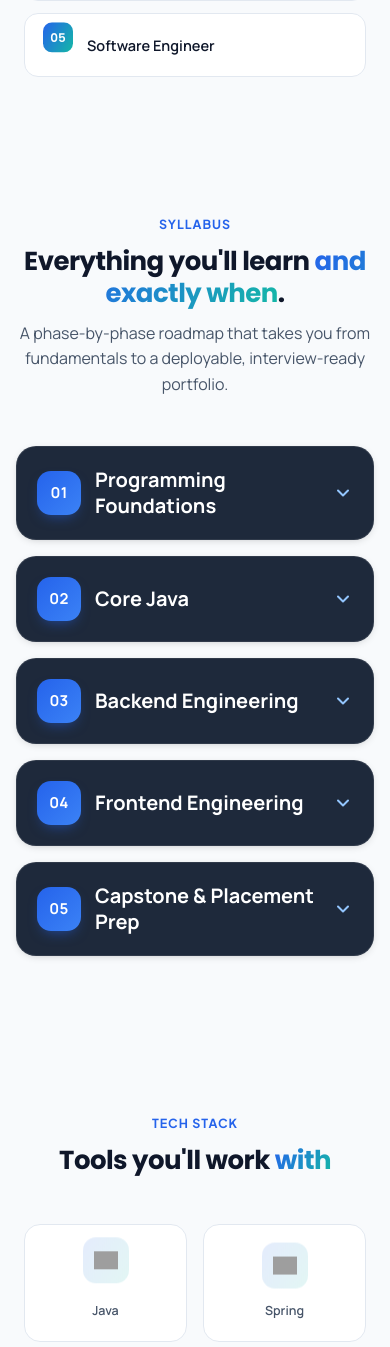
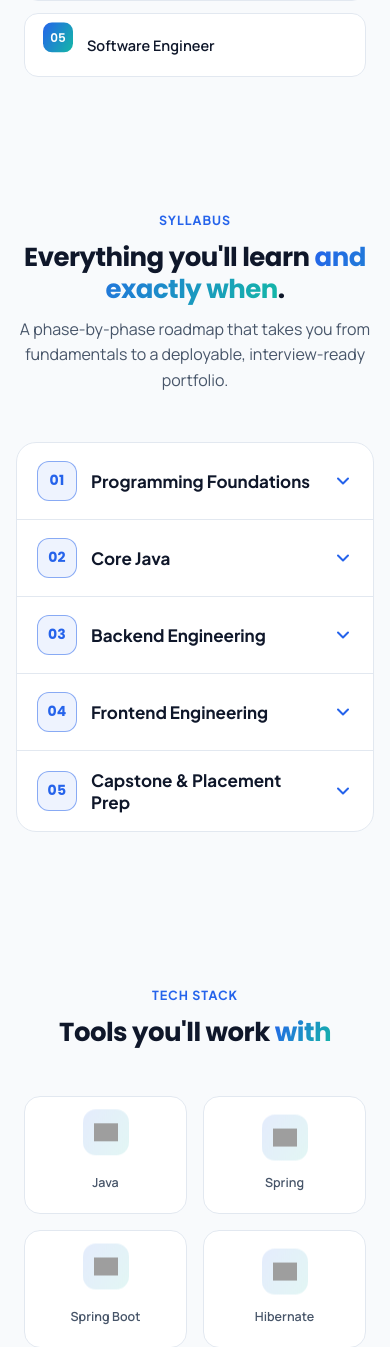
Before and after one commit to gurudinfo-connect/Go.Varlin, a Django app: page /course-details/ in a window 390 px wide. Shown: the part 3489-4836 px from the top of the page. Run offline with Django 5.2, Linux system fonts and the light colour scheme; some libraries are stand-ins or nearby versions; grey boxes are pictures that could not be loaded.

Commit message:
Improve mobile mobile syllabus accortion and course details

```diff
--- a/Go_varlin/Go_varlin_app/static/css/mobile-syllabus-accordion.css
+++ b/Go_varlin/Go_varlin_app/static/css/mobile-syllabus-accordion.css
@@ -22,7 +25,7 @@
   }
 
   .cdet-timeline{
-    padding:44px 16px 64px;
+    padding:40px 16px 60px;
   }
 
   /* ---- New accordion shell ---- */
@@ -32,25 +35,23 @@
     max-width:100%;
     margin:0 auto;
     box-sizing:border-box;
+    background:var(--card);
+    border:1px solid var(--border);
+    border-radius:20px;
+    overflow:hidden;
   }
 
   .acc-item{
-    background:#1E293B;
-    border:1px solid rgba(255,255,255,.08);
-    border-radius:20px;
-    padding:20px;
-    margin-bottom:16px;
-    width:100%;
-    box-sizing:border-box;
-    box-shadow:0 2px 10px -4px rgba(0,0,0,.3);
-    transition:box-shadow .3s ease, border-color .3s ease;
-    overflow:hidden;
+    position:relative;
+    border-bottom:1px solid var(--border);
+    transition:background .3s ease, box-shadow .3s ease;
   }
-  .acc-item:last-child{ margin-bottom:0; }
+  .acc-item:last-child{ border-bottom:none; }
 
   .acc-item.open{
-    box-shadow:0 18px 38px -12px rgba(37,99,235,.4);
-    border-color:rgba(96,165,250,.35);
+    background:linear-gradient(180deg, rgba(37,99,235,.10), rgba(37,99,235,.02));
+    box-shadow:inset 0 0 0 1px rgba(37,99,235,.35);
+    border-bottom-color:transparent;
   }
 
   /* ---- Header row ---- */
@@ -61,7 +62,7 @@
     gap:14px;
     background:none;
     border:none;
-    padding:0;
+    padding:18px 20px;
     margin:0;
     cursor:pointer;
     text-align:left;
@@ -73,33 +74,42 @@
 
   .acc-number{
     flex:none;
-    width:44px;
-    height:44px;
-    border-radius:14px;
-    background:linear-gradient(135deg,#2563EB,#3B82F6);
-    color:#fff;
+    width:40px;
+    height:40px;
+    border-radius:12px;
     display:flex;
     align-items:center;
     justify-content:center;
+    font-family:var(--font-display);
     font-weight:700;
-    font-size:15px;
+    font-size:14px;
     letter-spacing:.02em;
-    box-shadow:0 6px 14px -6px rgba(37,99,235,.65);
+    background:rgba(37,99,235,.08);
+    border:1.5px solid rgba(37,99,235,.5);
+    color:var(--secondary);
+    transition:background .3s ease, border-color .3s ease, box-shadow .3s ease, color .3s ease;
+  }
+  .acc-item.open .acc-number{
+    background:var(--grad);
+    border-color:transparent;
+    color:#fff;
+    box-shadow:0 6px 16px -6px rgba(37,99,235,.6);
   }
 
   .acc-title{
     flex:1 1 auto;
     min-width:0;
-    font-size:20px;
+    font-family:var(--font-heading);
+    font-size:17px;
     font-weight:700;
     line-height:1.3;
-    color:#fff;
+    color:var(--text);
     word-break:break-word;
   }
 
   .acc-chevron{
     flex:none;
-    color:#93C5FD;
+    color:var(--secondary);
     stroke:currentColor;
     fill:none;
     stroke-width:2.4;
--- a/Go_varlin/Go_varlin_app/static/js/course-details.js
+++ b/Go_varlin/Go_varlin_app/static/js/course-details.js
@@ -260,7 +260,7 @@ document.addEventListener('DOMContentLoaded', () => {
             <ul class="acc-topics">
               ${mod.topics.map(t => `
                 <li>
-                  <svg class="acc-check" viewBox="0 0 24 24" width="14" height="14"><path d="M20 6L9 17l-5-5"/></svg>
+                  <svg class="acc-check" viewBox="0 0 24 24" width="16" height="16"><circle cx="12" cy="12" r="9"/><path d="M8.5 12.2l2.4 2.4 4.6-5"/></svg>
                   <span>${t}</span>
                 </li>
               `).join('')}
```
Also changed, not shown: other parts of Go_varlin/Go_varlin_app/static/css/mobile-syllabus-accordion.css (+15 -10 lines).
